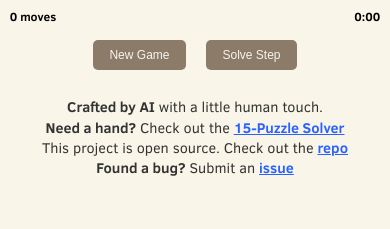
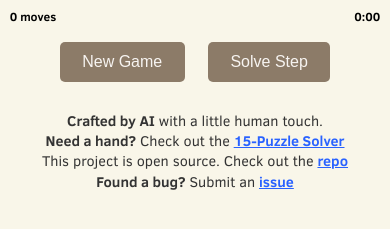
Before and after one commit to justinpobrien/quindici, a plain HTML site: page index.html in a window 390 px wide. Shown: the part 469-698 px from the top of the page. Drawn offline with Linux system fonts and the light colour scheme.

Commit message:
Change tile font size and remove font-size on buttons for media sizes

```diff
--- a/style.css
+++ b/style.css
@@ -226,7 +226,7 @@ h2 {
     position: relative;
     background-color: #ECE0CA;
     color: #766E66;
-    font-size: 2em; /* Increased font size */
+    font-size: 3em; /* Increased font size */
     display: flex;
     justify-content: center;
     align-items: center;
@@ -374,10 +374,6 @@ button:disabled {
         gap: var(--tile-gap); /* Maintain 2% gap */
     }
 
-    button {
-        font-size: 0.9em; /* Adjust button font size */
-    }
-
     .board {
         padding: var(--board-padding); /* Maintain 2% padding */
     }
@@ -385,10 +381,6 @@ button:disabled {
 
 /* Additional styles for smaller screens (max-width: 500px) */
 @media (max-width: 500px) {
-
-    button {
-        font-size: 0.8em; /* Further adjust button font size */
-    }
 
     /* Since .buttons and #tiles already have gap defined in 768px, no need to redefine */
 
@@ -399,10 +391,6 @@ button:disabled {
 
     .status-bar {
         font-size: 0.75em; /* Further reduce font size */
-    }
-
-    button {
-        font-size: 0.75em; /* Further adjust button font size */
     }
 
     .shortcut-overlay .overlay-content {
```
